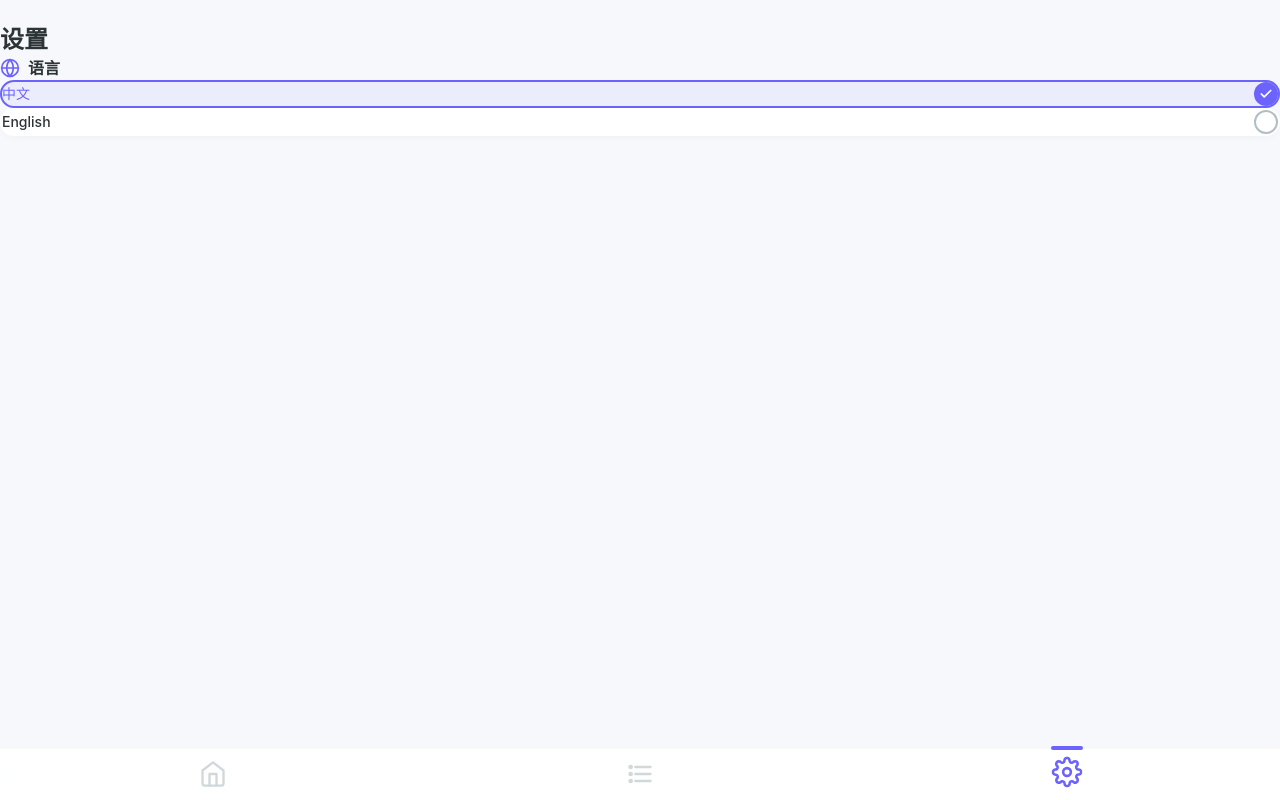
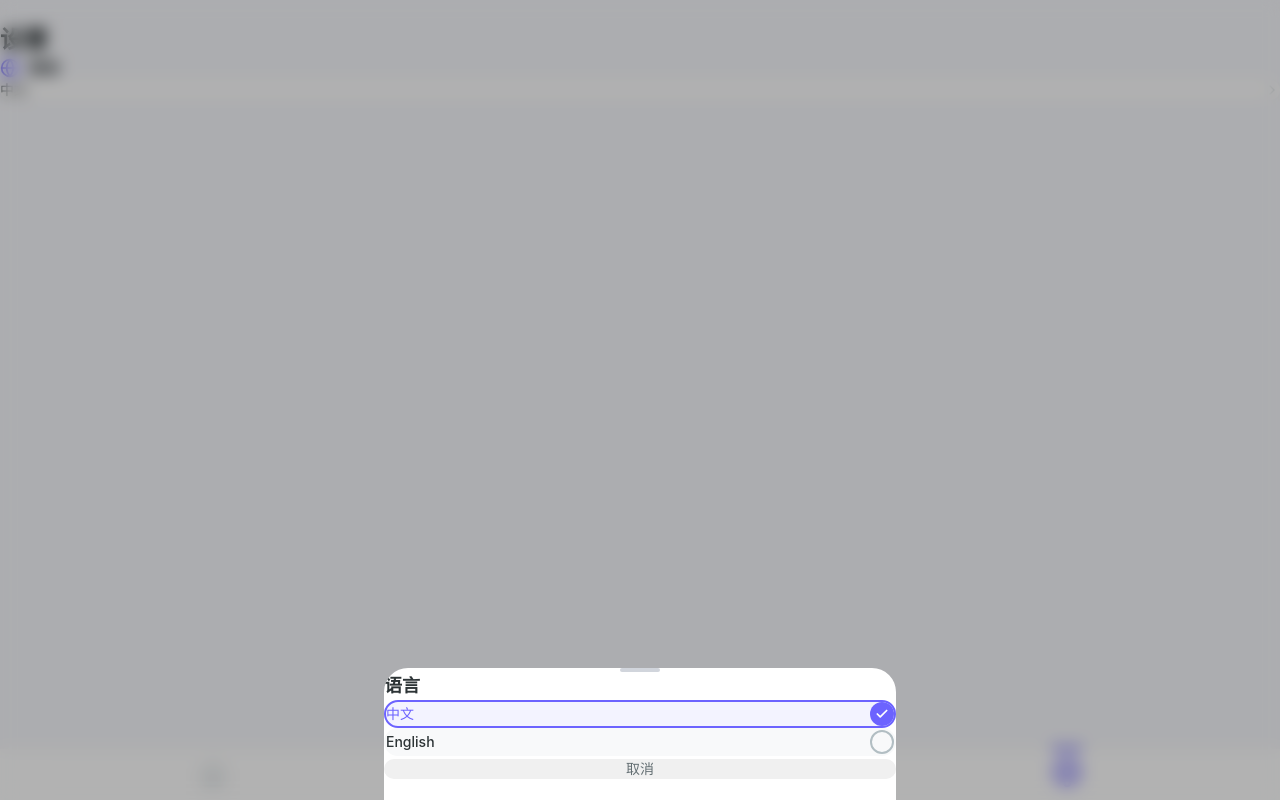
Before and after one commit to DavidXie03/do-little-things, a Vue app: page /settings in a window 1280 px wide. Both pictures are taken after a click on the button "中文". Built offline with nearby package versions, Linux system fonts and the light colour scheme.

Commit message:
feat: refactor language selector in settings to use bottom sheet modal

```diff
--- a/src/views/SettingsView.vue
+++ b/src/views/SettingsView.vue
@@ -1,5 +1,5 @@
 <script setup lang="ts">
-import { computed } from 'vue'
+import { ref, computed } from 'vue'
 import { useI18n } from 'vue-i18n'
 import { saveLanguage } from '../i18n'
 
@@ -10,7 +10,20 @@ const languages = [
   { code: 'en', label: 'English' },
 ]
 
-const currentLang = computed(() => locale.value)
+const showLangModal = ref(false)
+
+const currentLangLabel = computed(() => {
+  const lang = languages.find(l => l.code === locale.value)
+  return lang ? lang.label : locale.value
+})
+
+function openLangModal() {
+  showLangModal.value = true
+}
+
+function closeLangModal() {
+  showLangModal.value = false
+}
 
 function switchLanguage(langCode: string) {
   locale.value = langCode
@@ -19,6 +32,7 @@ function switchLanguage(langCode: string) {
   document.title = langCode === 'zh' ? '做件小事' : 'Do Little Things'
   // 更新 html lang 属性
   document.documentElement.lang = langCode === 'zh' ? 'zh-CN' : 'en'
+  showLangModal.value = false
 }
 </script>
 
@@ -47,22 +61,70 @@ function switchLanguage(langCode: string) {
           </span>
         </div>
 
-        <div class="space-y-3">
+        <!-- 当前语言显示按钮，点击打开弹窗 -->
+        <button
+          @click="openLangModal"
+          class="w-full flex items-center justify-between px-5 py-4 rounded-2xl transition-all duration-300 active:scale-[0.98]"
+          style="background: #FFFFFF; box-shadow: 0 2px 12px -4px rgba(0, 0, 0, 0.06);"
+        >
+          <span class="text-sm font-medium" style="color: var(--text-primary);">
+            {{ currentLangLabel }}
+          </span>
+          <svg width="16" height="16" viewBox="0 0 24 24" fill="none" xmlns="http://www.w3.org/2000/svg">
+            <path d="M9 18L15 12L9 6" stroke="var(--text-muted)" stroke-width="2" stroke-linecap="round" stroke-linejoin="round"/>
+          </svg>
+        </button>
+      </div>
+
+      <div class="h-8"></div>
+    </div>
+
+    <!-- 语言选择弹窗 -->
+    <Teleport to="body">
+      <transition name="modal-fade">
+        <div
+          v-if="showLangModal"
+          class="fixed inset-0 z-[9999] flex items-end justify-center"
+          @click.self="closeLangModal"
+        >
+          <!-- 遮罩层 -->
+          <div class="absolute inset-0 bg-black/30 backdrop-blur-sm" @click="closeLangModal"></div>
+
+          <!-- 弹窗内容 -->
+          <transition name="modal-slide">
+            <div
+              v-if="showLangModal"
+              class="relative w-full max-w-lg bg-white rounded-t-3xl overflow-hidden"
+              style="padding-bottom: max(env(safe-area-inset-bottom, 0px), 20px);"
+            >
+              <!-- 拖动指示条 -->
+              <div class="flex justify-center pt-3 pb-2">
+                <div class="w-10 h-1 rounded-full bg-gray-300"></div>
+              </div>
+
+              <!-- 标题 -->
+              <div class="px-6 pb-4">
+                <h3 class="text-lg font-bold" style="color: var(--text-primary);">
+                  {{ t('settings.language') }}
+                </h3>
+              </div>
+
+              <!-- 语言选项列表 -->
+              <div class="px-6 pb-4 space-y-3">
                 <button
                   v-for="lang in languages"
                   :key="lang.code"
                   @click="switchLanguage(lang.code)"
                   class="w-full flex items-center justify-between px-5 py-4 rounded-2xl transition-all duration-300 active:scale-[0.98]"
                   :style="{
-              background: currentLang === lang.code ? 'rgba(108, 99, 255, 0.08)' : '#FFFFFF',
-              border: currentLang === lang.code ? '2px solid var(--primary)' : '2px solid transparent',
-              boxShadow: currentLang === lang.code ? 'none' : '0 2px 12px -4px rgba(0, 0, 0, 0.06)',
+                    background: locale === lang.code ? 'rgba(108, 99, 255, 0.08)' : '#F8F9FA',
+                    border: locale === lang.code ? '2px solid var(--primary)' : '2px solid transparent',
                   }"
                 >
                   <span
                     class="text-sm font-medium"
                     :style="{
-                color: currentLang === lang.code ? 'var(--primary)' : 'var(--text-primary)',
+                      color: locale === lang.code ? 'var(--primary)' : 'var(--text-primary)',
                     }"
                   >
                     {{ lang.label }}
@@ -70,7 +132,7 @@ function switchLanguage(langCode: string) {
 
                   <!-- 选中指示器 -->
                   <div
-              v-if="currentLang === lang.code"
+                    v-if="locale === lang.code"
                     class="w-6 h-6 rounded-full flex items-center justify-center"
                     style="background: var(--primary);"
                   >
@@ -85,9 +147,45 @@ function switchLanguage(langCode: string) {
                   ></div>
                 </button>
               </div>
-      </div>
 
-      <div class="h-8"></div>
+              <!-- 取消按钮 -->
+              <div class="px-6 pb-2">
+                <button
+                  @click="closeLangModal"
+                  class="w-full py-3 rounded-2xl text-sm font-medium transition-all duration-300 active:scale-[0.98]"
+                  style="background: #F0F0F0; color: var(--text-secondary);"
+                >
+                  {{ t('modal.cancel') }}
+                </button>
               </div>
             </div>
+          </transition>
+        </div>
+      </transition>
+    </Teleport>
+  </div>
 </template>
+
+<style scoped>
+.modal-fade-enter-active,
+.modal-fade-leave-active {
+  transition: opacity 0.3s ease;
+}
+.modal-fade-enter-from,
+.modal-fade-leave-to {
+  opacity: 0;
+}
+
+.modal-slide-enter-active {
+  transition: transform 0.35s cubic-bezier(0.34, 1.56, 0.64, 1);
+}
+.modal-slide-leave-active {
+  transition: transform 0.25s ease-in;
+}
+.modal-slide-enter-from {
+  transform: translateY(100%);
+}
+.modal-slide-leave-to {
+  transform: translateY(100%);
+}
+</style>
```
Lines whose indentation alone changed are shown as unchanged.
